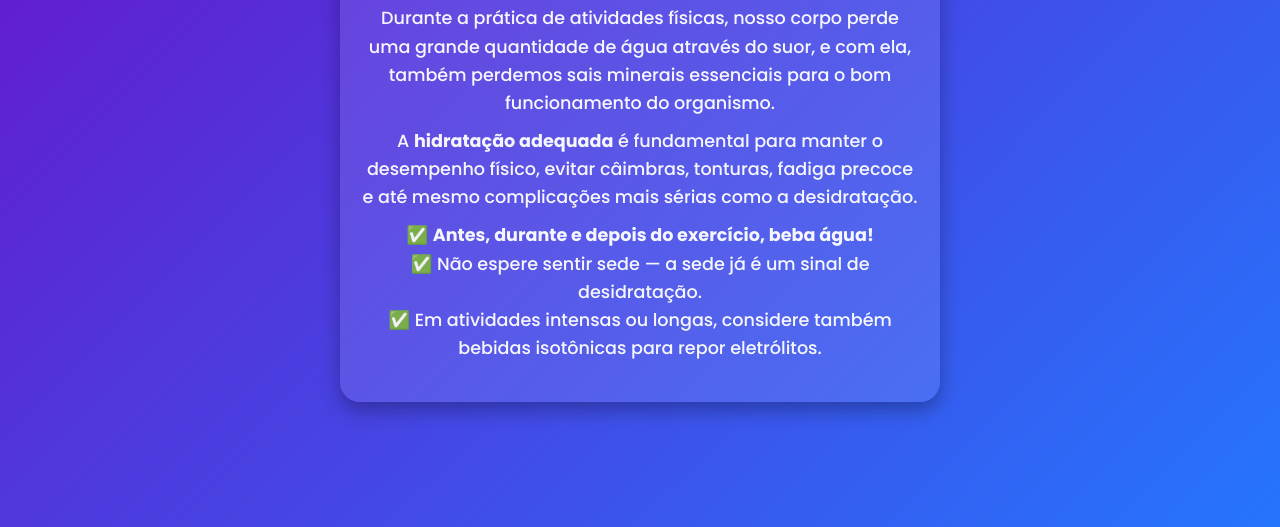
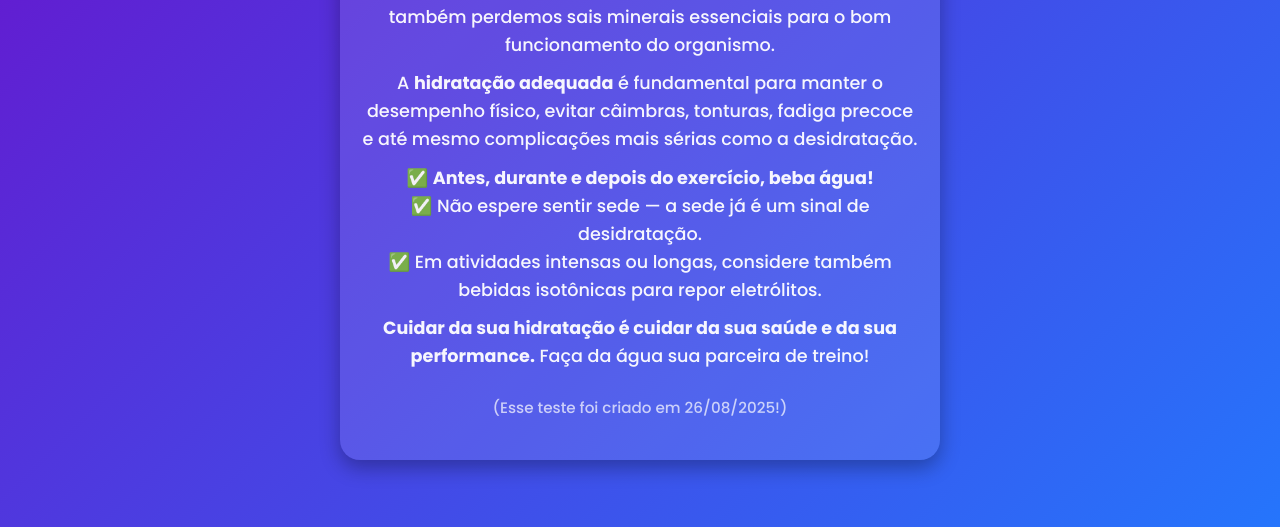
Before and after one commit to lorocaii/PageWater, a plain HTML site: page index.html in a window 1280 px wide. Shown: the part 273-800 px from the top of the page. Drawn offline with Linux system fonts and the light colour scheme.

Commit message:
Update index.html

```diff
--- a/index.html
+++ b/index.html
@@ -89,3 +89,14 @@
             ✅ Não espere sentir sede — a sede já é um sinal de desidratação.<br>
             ✅ Em atividades intensas ou longas, considere também bebidas isotônicas para repor eletrólitos.
         </p>
+
+        <p>
+            <strong>Cuidar da sua hidratação é cuidar da sua saúde e da sua performance.</strong> Faça da água sua parceira de treino!
+        </p>
+
+        <p class="footer">(Esse teste foi criado em 26/08/2025!)</p>
+    </div>
+</body>
+</html>
+
+<!-- Esse site foi criado em 28/08/2025 -->
```
